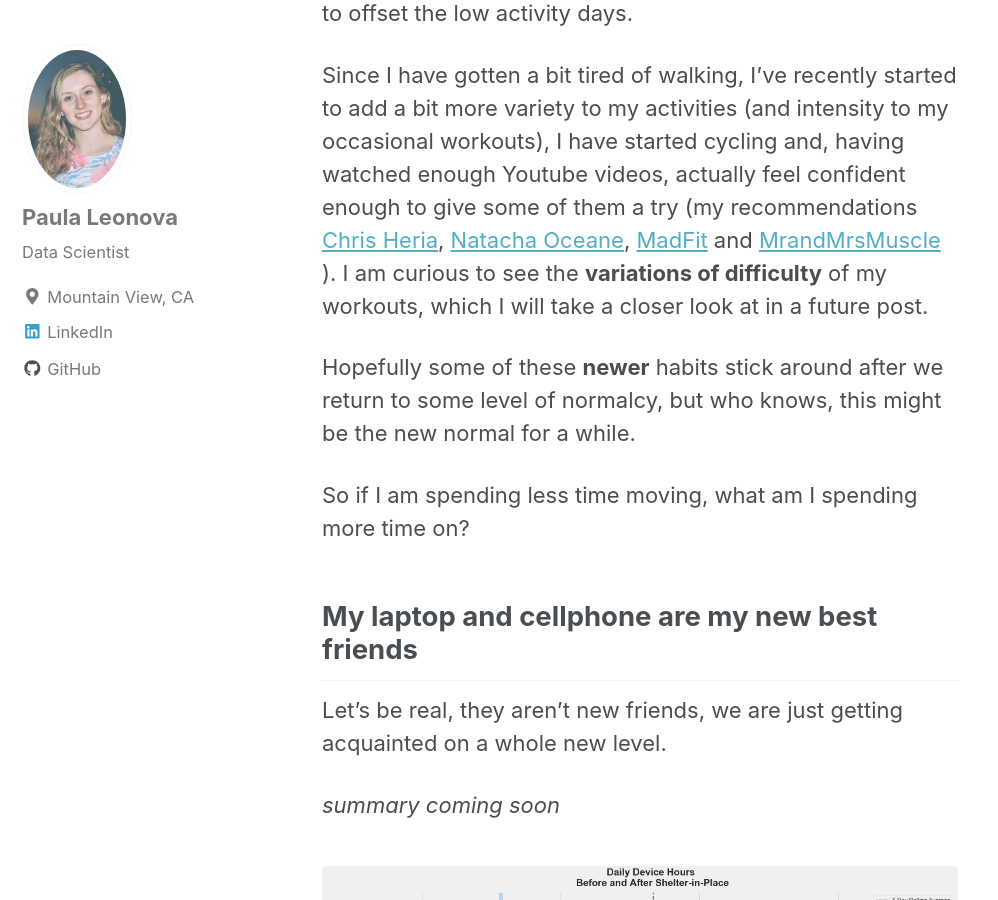
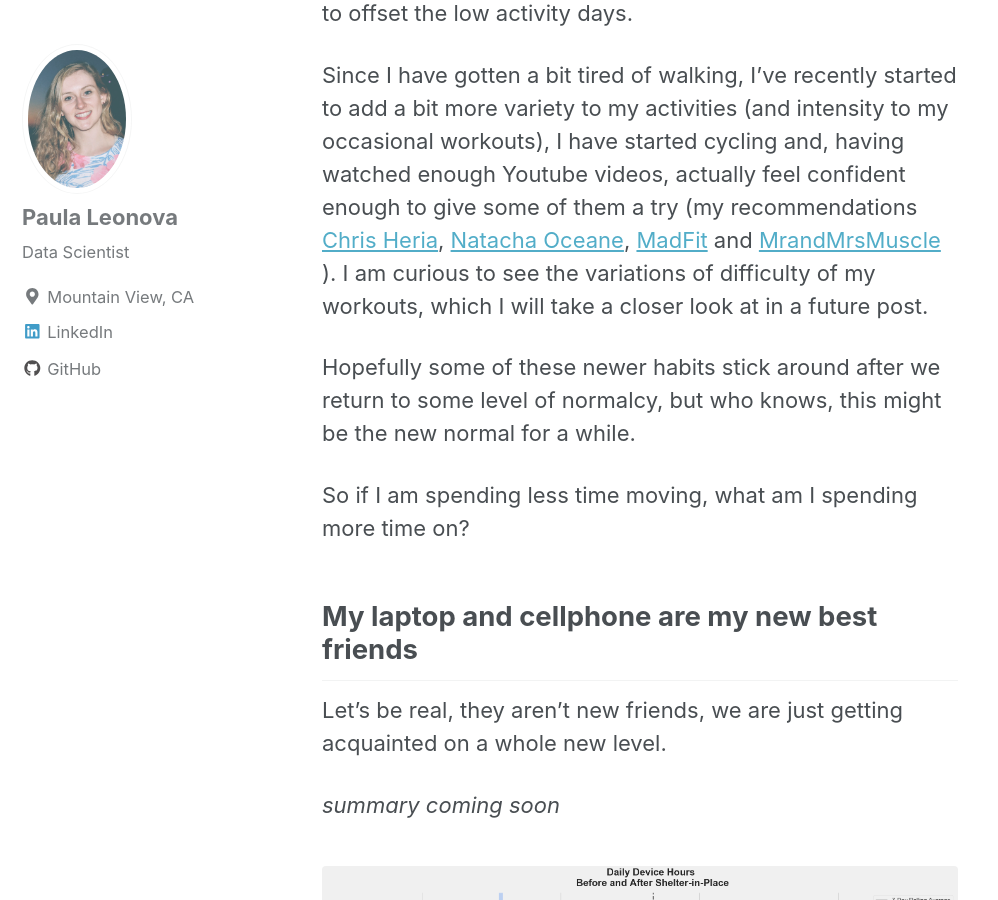
Before and after one commit to pleonova/pleonova.github.io, a Jekyll site: the page built from _posts/2020-05-16-shelter-in-place.md, in a window 1280 px wide and 900 px high, scrolled down 3569 px. Shown: the whole window, without its empty margins (0-998 px from the left). Built offline with Jekyll 4.4.1, drawn with Linux system fonts in a browser that asks for light colours; nearby versions of some CDN libraries.

```diff
--- a/_posts/2020-05-16-shelter-in-place.md
+++ b/_posts/2020-05-16-shelter-in-place.md
@@ -43,9 +43,9 @@ Just eyeballing the chart below, the two density plots don't look all *that* dif
 
 What is interesting, though not really surprising if I think about it more, is how much variability I had before. I definitely had a handful of days where I got fewer steps in than I do now, but I would "make up for it" on the weekend (that's how exercise works, right). Ultimately, those "make up" days, at least time wise (not accounting for intensity), did result in moving the average up. I had enough of those days to offset the low activity days.
 
-Since I have gotten a bit tired of walking, I've recently started to add a bit more variety to my activities (and intensity to my occasional workouts), I have started cycling and, having watched enough Youtube videos, actually feel confident enough to give some of them a try (my recommendations [Chris Heria](https://www.youtube.com/channel/UCaBqRxHEMomgFU-AkSfodCw), [Natacha Oceane](https://www.youtube.com/channel/UCjfG0dyMUiqKleUnkX6zBrA), [MadFit](https://www.youtube.com/channel/UCpQ34afVgk8cRQBjSJ1xuJQ) and [MrandMrsMuscle](https://mrandmrsmuscle.com/pages/workouts) ). I am curious to see the **variations of difficulty** of my workouts, which I will take a closer look at in a future post.
+Since I have gotten a bit tired of walking, I've recently started to add a bit more variety to my activities (and intensity to my occasional workouts), I have started cycling and, having watched enough Youtube videos, actually feel confident enough to give some of them a try (my recommendations [Chris Heria](https://www.youtube.com/channel/UCaBqRxHEMomgFU-AkSfodCw), [Natacha Oceane](https://www.youtube.com/channel/UCjfG0dyMUiqKleUnkX6zBrA), [MadFit](https://www.youtube.com/channel/UCpQ34afVgk8cRQBjSJ1xuJQ) and [MrandMrsMuscle](https://mrandmrsmuscle.com/pages/workouts) ). I am curious to see the variations of difficulty of my workouts, which I will take a closer look at in a future post.
 
-Hopefully some of these **newer** habits stick around after we return to some level of normalcy, but who knows, this might be the new normal for a while.
+Hopefully some of these newer habits stick around after we return to some level of normalcy, but who knows, this might be the new normal for a while.
 
 So if I am spending less time moving, what am I spending more time on?
 
```
